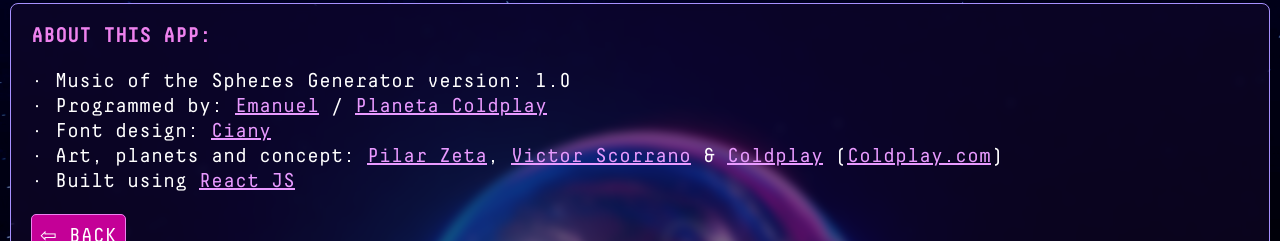
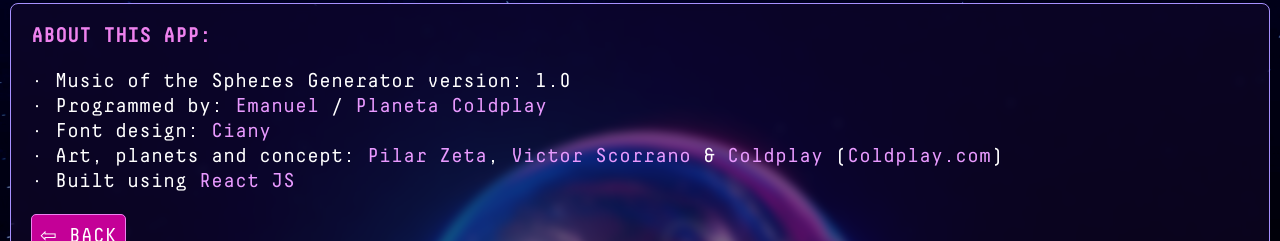
Before and after one commit to emanuelromano/motsgenerator, a React (Create React App) app: page /about in a window 1280 px wide. Shown: the part 130-371 px from the top of the page. Built offline with nearby package versions, Linux system fonts and the light colour scheme.

Commit message:
Cambios en CSS

```diff
--- a/src/styles/App.css
+++ b/src/styles/App.css
@@ -627,10 +627,12 @@
 .informacion a {
   color: #e99aff;
   transition-duration: 0.2s;
+  text-decoration: none;
 }
 
 .informacion a:hover {
   color: #f7d9ff;
+  text-shadow: 0px 0px 20px #f7d9ff
 }
 
 .informacion a:active {
```
